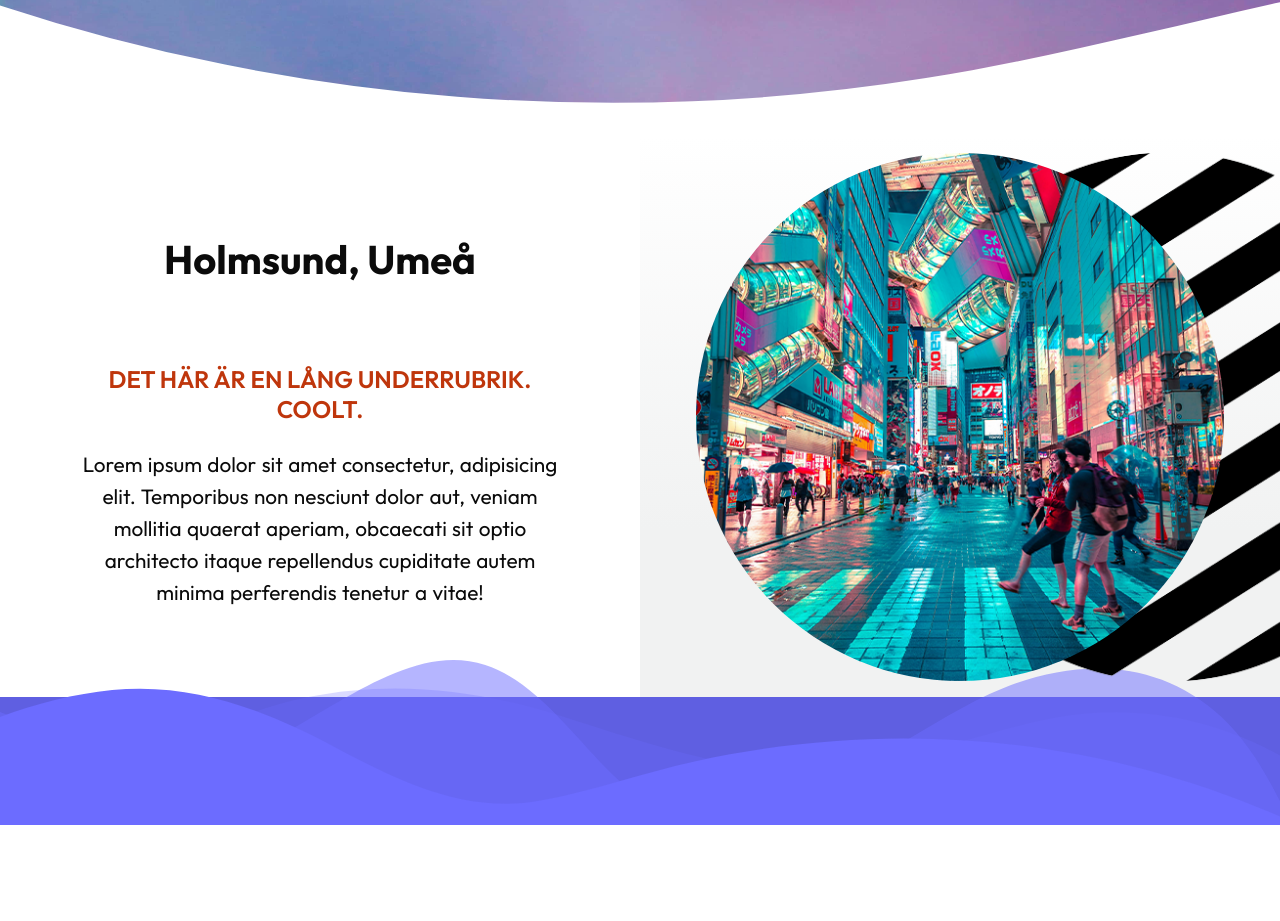
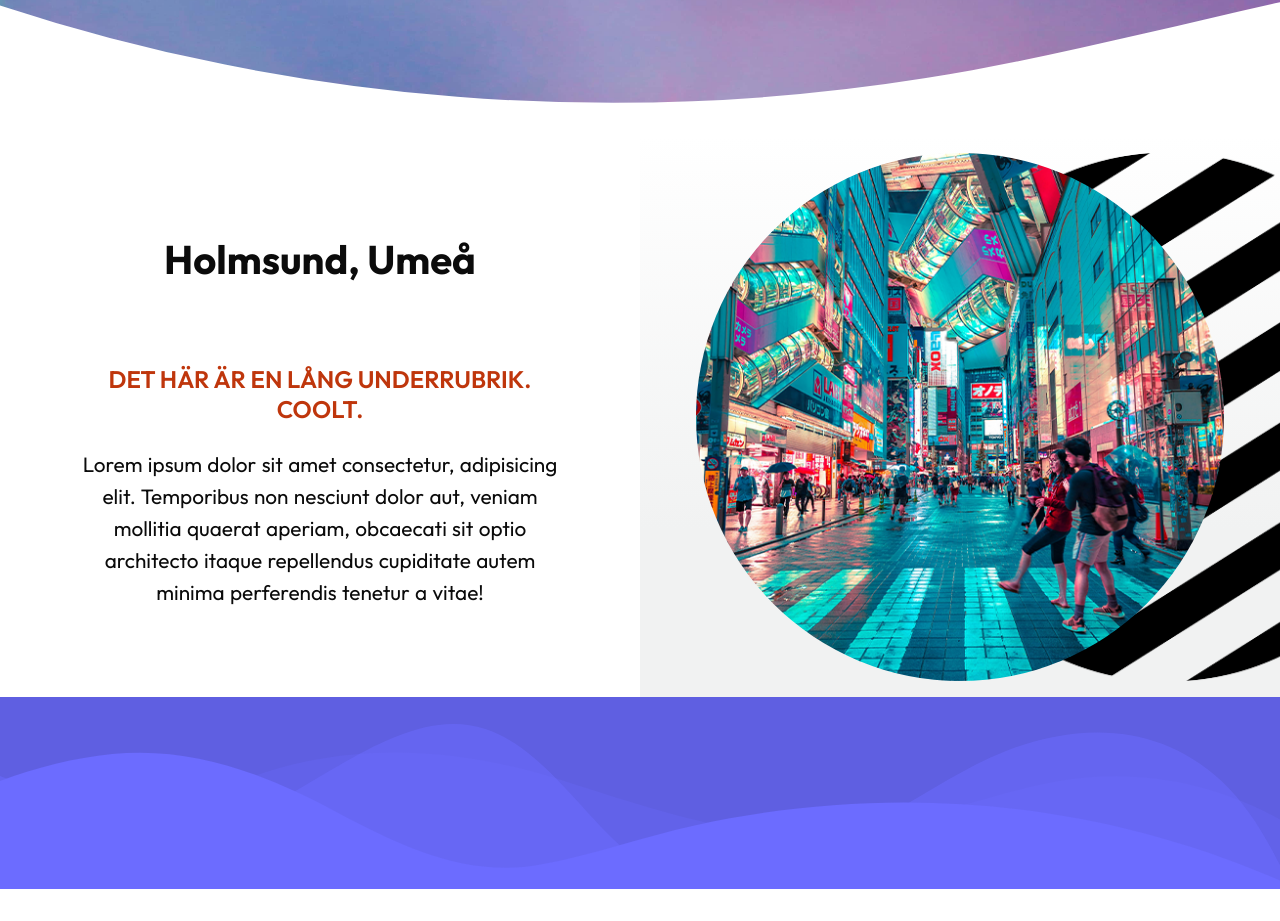
Before and after one commit to jhn322/holmsund-information, a React (Vite) app: page / in a window 1280 px wide. Shown: the part 783-1704 px from the top of the page. Built offline with nearby package versions, Linux system fonts and the light colour scheme.

Commit message:
contained svg in separator

```diff
--- a/src/styles/ContentCircle.module.css
+++ b/src/styles/ContentCircle.module.css
@@ -220,6 +220,7 @@ body {
     width: 50%;
     background: linear-gradient(to top, #f1f2f2 30%, #fff 100%);
     overflow: hidden;
+    padding: 2rem 0;
   }
 
   .circleBackground {
--- a/src/styles/Separator.module.css
+++ b/src/styles/Separator.module.css
@@ -14,7 +14,7 @@ body {
 
 .separatorContainer {
   position: relative;
-  height: 14vh;
+  height: 9em;
   width: 100%;
   background-color: #5f5fe1;
 }
@@ -43,7 +43,7 @@ body {
 /* Small phones */
 @media only screen and (max-width: 400px) {
   .separatorContainer {
-    height: 12vh;
+    height: 8em;
   }
 
   .customShapeDividerBottom1715022695 svg {
@@ -57,7 +57,7 @@ body {
 /* Uncommon phone size */
 @media only screen and (min-width: 500px) and (max-width: 599px) {
   .separatorContainer {
-    height: 15vh;
+    height: 10em;
   }
 
   .customShapeDividerBottom1715022695 svg {
@@ -71,7 +71,7 @@ body {
 /* Small Tablet */
 @media only screen and (min-width: 600px) and (max-width: 769px) {
   .separatorContainer {
-    height: 15vh;
+    height: 10em;
   }
 
   .customShapeDividerBottom1715022695 svg {
@@ -85,7 +85,7 @@ body {
 /* Desktop */
 @media only screen and (min-width: 770px) {
   .separatorContainer {
-    height: 16vh;
+    height: 12em;
   }
 
   .customShapeDividerBottom1715022695 svg {
```
